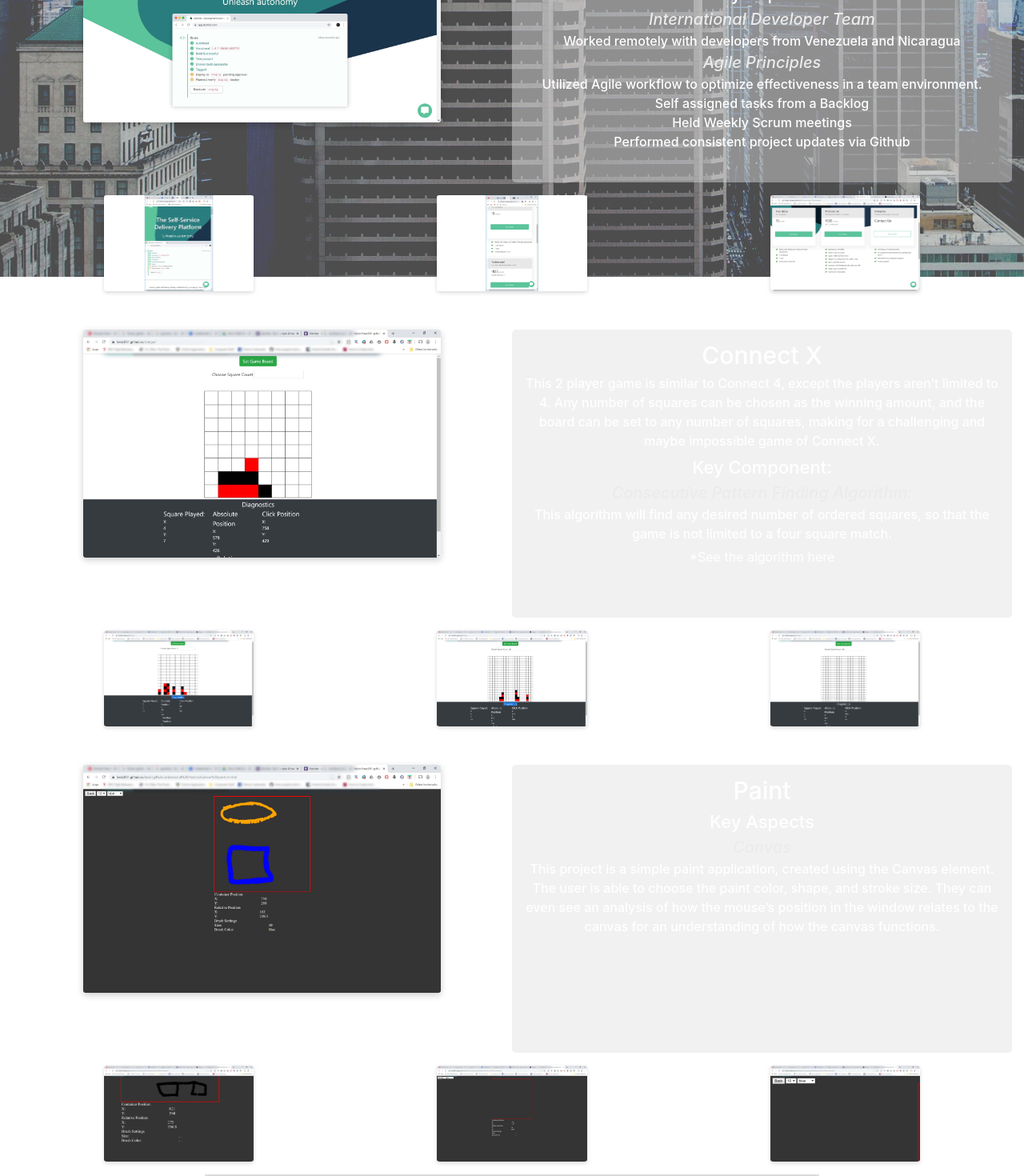
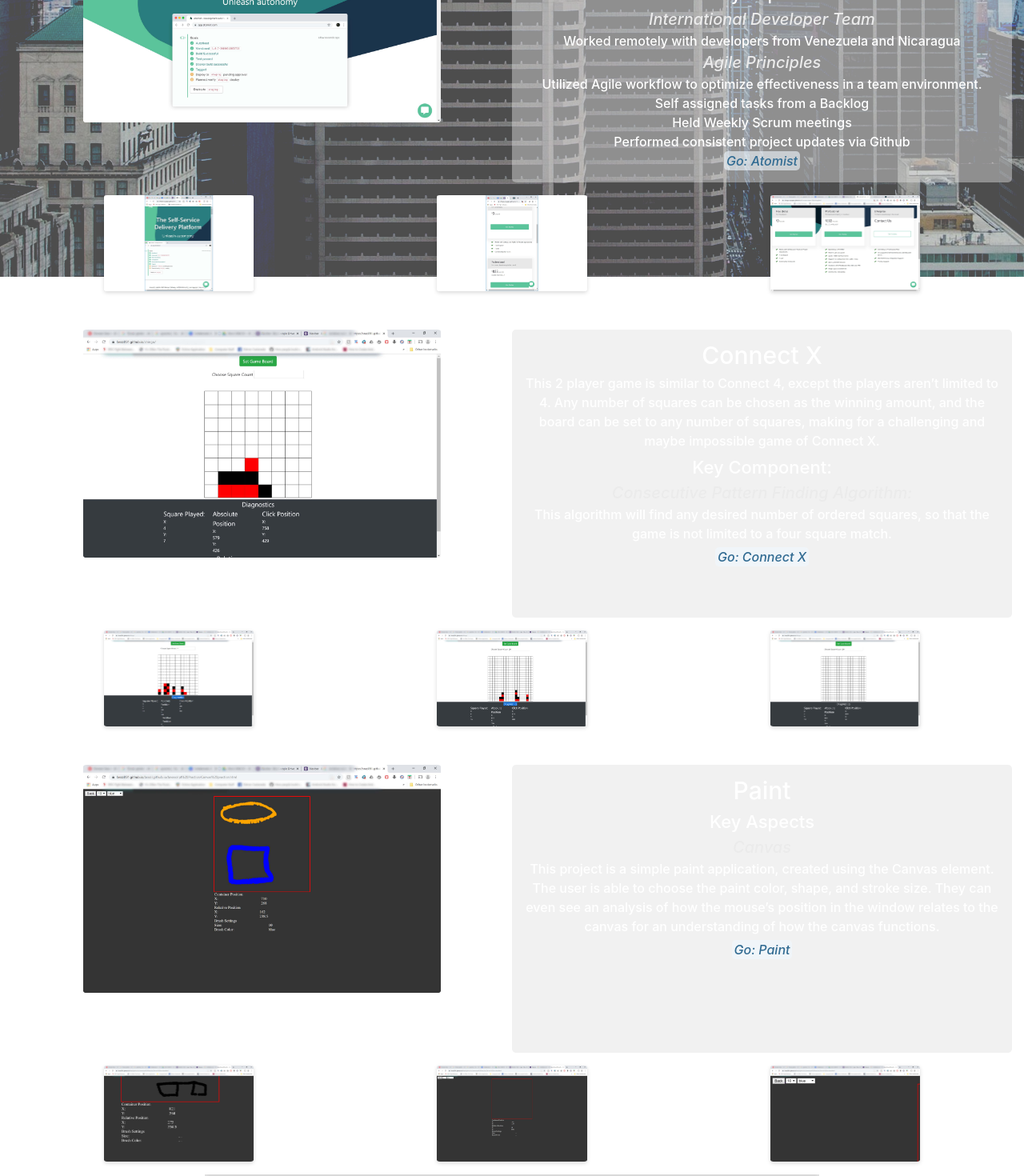
Before and after one commit to Brazill-Mitchell/bmfuture, a React (Create React App) app: page / in a window 1280 px wide. Shown: the part 891-2361 px from the top of the page at 80% size. Built offline with nearby package versions, Linux system fonts and the light colour scheme.

Commit message:
added and updated links

```diff
--- a/src/Components/Atomist.js
+++ b/src/Components/Atomist.js
@@ -17,6 +17,10 @@ let atomistLanding = {
       <span className='desc-normal'>Self assigned tasks from a Backlog</span><br></br>
       <span className='desc-normal'>Held Weekly Scrum meetings </span><br></br>
       <span className='desc-normal'>Performed consistent project updates via Github</span><br></br>
+      <a href='https://chingu-voyages.github.io/v8-toucans-team-04/' target='blank_'>
+        <div className='desc-link'>Go: Atomist
+          </div>
+      </a>
     </div>
 }
 let atomistLandingResponsive = {
@@ -110,7 +114,6 @@ const AtomistProject=forwardRef((props,ref)=> {
                     </div>
                   }
               </div>
-
           </div>
 
           {/* Thumbnails */}
--- a/src/Components/ConnectX.js
+++ b/src/Components/ConnectX.js
@@ -21,7 +21,11 @@ let full8 = {
       <div className='desc-normal'>
         This algorithm will find any desired number of ordered squares, so that the game is not limited to a four square match.
       </div>
-      *See the algorithm here
+      {/* *See the algorithm here */}
+      <a href='https://brazill-mitchell.github.io/chingu/' target='blank_'>
+        <div className='desc-link'>Go: Connect X
+          </div>
+      </a>
     </div>
 
 }
@@ -73,7 +77,7 @@ const ConnectX=forwardRef((props,ref)=> {
 
       {/* Main Image */}
           <div className='col-sm-12 col-md-12 col-lg-6'>
-            <a href='https://brazill91.github.io/chingu/' target='_blank'>
+            <a href='https://brazill-mitchell.github.io/chingu/' target='_blank'>
               <img className='img-main mx-auto w-75 mb-3' src={displayImage}></img>
             </a>
 
--- a/src/Components/Contact.js
+++ b/src/Components/Contact.js
@@ -59,18 +59,18 @@ let [isListDisplayed,setIsListDisplayed] = useState(false)
                                                     <img className='contact-img' src={linkedInImg}></img>
                                                 </div>
                                             </a>
-                                            <a href='https://github.com/brazill91' target='_blank' className='nav-container menu-lv2 nav-container-special'>
+                                            <a href='https://github.com/brazill-mitchell' target='_blank' className='nav-container menu-lv2 nav-container-special'>
                                                 <div className='contact-label'>Github</div>
                                                 <div className='contact-item'>
                                                     <img className='contact-img' src={gitImg}></img>
                                                 </div>
                                             </a>
-                                            <div className='nav-container menu-lv2 nav-container-special'>
+                                            {/* <div className='nav-container menu-lv2 nav-container-special'>
                                                 <div className='contact-label'>Email</div>
                                                 <div className='contact-item'>
                                                     <img className='contact-img' src={gmailImg}></img>
                                                 </div>
-                                            </div>
+                                            </div> */}
                                         </div>
                                     </div>
 
--- a/src/Components/ContactSide.js
+++ b/src/Components/ContactSide.js
@@ -61,12 +61,12 @@ let [isListDisplayed,setIsListDisplayed] = useState(false)
                                                 <img className='contact-img' src={gitImg}></img>
                                             </div>
                                         </a>
-                                        <div className='nav-container-special menu-lv2'>
+                                        {/* <div className='nav-container-special menu-lv2'>
                                             <div className=''>Email</div>
                                             <div className=''>
                                                 <img className='contact-img' src={gmailImg}></img>
                                             </div>
-                                        </div>
+                                        </div> */}
                                 </div>
 
                             </div>
--- a/src/Components/Intro.js
+++ b/src/Components/Intro.js
@@ -1,6 +1,4 @@
 import React from 'react'
-import profileImage from './images/profile-image.png'
-import ampitheater from './images/ampitheater.jpg'
 
 const Intro=()=>{
 
--- a/src/Components/Nav.css
+++ b/src/Components/Nav.css
@@ -59,7 +59,10 @@ a , u {
     font-weight: 500;
 }
 .desc-link{
-    color: rgba(235,235,235,1);
+    color: rgb(49, 107, 146);
+    background-color: rgba(240,248,255,.6);
+    border-radius: 5px;
+    padding: 0 3px 0 3px;
     font-weight: 500;
     font-style: oblique;
     transition: all .2s ease-in-out;
@@ -67,7 +70,7 @@ a , u {
 }
 .desc-link:hover{
     transform: scale(1.05);
-    color: rgba(255,255,255,1);
+    background-color: rgba(240,248,255,.8);
 }
 
 /* Intro */
@@ -269,7 +272,8 @@ a , u {
     padding-bottom: 5px;
     animation: drop-menu .4s ease-in-out;
     animation-fill-mode: forwards;
-    width: 100%;
+    /* width: 100%; */
+    box-sizing: border-box;
     /* display: inline-block; */
     /* z-index: 5; */
 }
@@ -334,9 +338,10 @@ a , u {
     width: 100%;
 }
 .menu-lv2{
-    width: 100%;
+    /* width: 100%; */
     margin-top: 5px;
     border-radius: 3%;
+    box-sizing: border-box;
     transition: all .2s ease-in-out;
     flex: 1;
     white-space: nowrap;
--- a/src/Components/Paint.js
+++ b/src/Components/Paint.js
@@ -13,6 +13,9 @@ let full = {
     <div className='desc-normal'>
       This project is a simple paint application, created using the Canvas element. The user is able to choose the paint color, shape, and stroke size. They can even see an analysis of how the mouse’s position in the window relates to the canvas for an understanding of how the canvas functions.
     </div>
+    <a href='https://brazill-mitchell.github.io/paint-app/' target='blank_'>
+        <div className='desc-link'>Go: Paint</div>
+    </a>
   </div>
 }
 let analysis = {
@@ -63,7 +66,7 @@ const Paint=forwardRef((props,ref)=> {
 
       {/* Main Image */}
           <div className='col-sm-12 col-md-12 col-lg-6'>
-            <a href='https://geckonotes.firebaseapp.com' target='_blank'>
+            <a href='https://brazill-mitchell.github.io/paint-app/' target='_blank'>
               <img className='img-main mx-auto w-75 mb-3' src={displayImage}></img>
             </a>
 
--- a/src/Components/Projects.css
+++ b/src/Components/Projects.css
@@ -15,8 +15,13 @@
     box-shadow: 0 5px 10px 0px rgba(0,0,0,.30);
 }
 .img-main{
-    box-shadow: 0 3px 8px 0 rgba(0,0,0,.2);
+    box-shadow: 0 0px 0px 0 rgba(0,0,0,0);
     border-radius: 1%;
+    transition: box-shadow .2s ease-in-out;
+
+}
+.img-main:hover{
+    box-shadow: 0 5px 10px 0 rgba(0,0,0,.3);
 }
 .img-desc{
     width: 330px;
```
